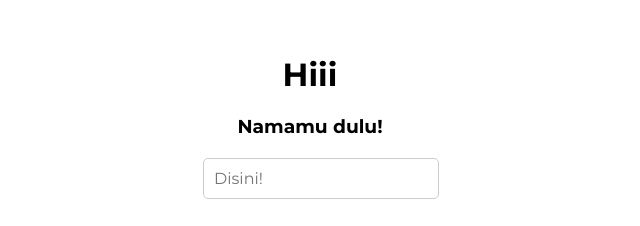
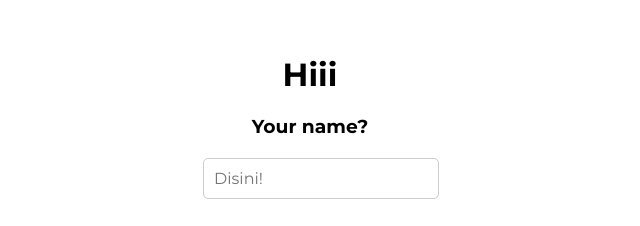
Before and after one commit to withlannnn/forHer, a plain HTML site: page index.html in a window 1280 px wide. Shown: the part 249-475 px from the top of the page, 330-970 px from the left. Drawn offline with Linux system fonts and the light colour scheme.

Commit message:
Update index.html

```diff
--- a/index.html
+++ b/index.html
@@ -84,7 +84,7 @@
     <!-- Halaman 1 (Ditampilkan pertama kali) -->
     <div id="page1" class="container">
         <h1>Hiii</h1>
-        <h3>Namamu dulu!</h3>
+        <h3>Your name?</h3>
         <div class="input-field">
             <input type="text" id="nameInput" placeholder="Disini!">
         </div>
```
